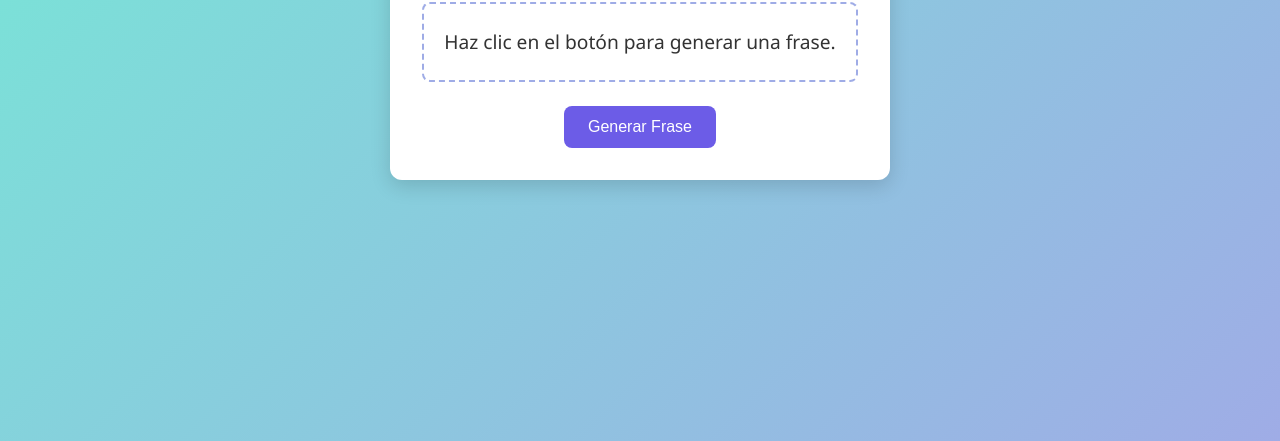
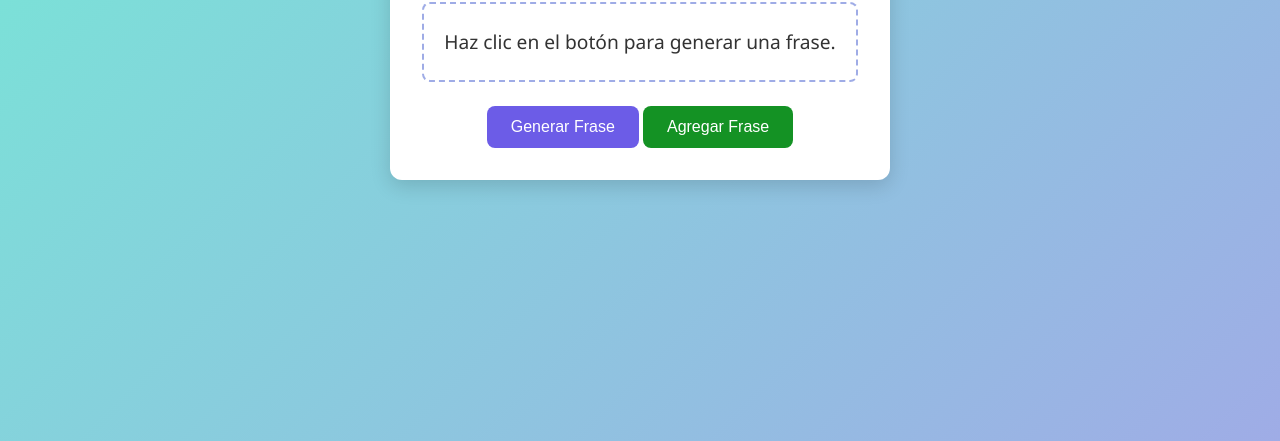
Before and after one commit to admolinac/git-vanilla-js, a plain HTML site: page index.html in a window 1280 px wide. Shown: the part 359-800 px from the top of the page. Drawn offline with Linux system fonts and the light colour scheme.

Commit message:
Add HTML structure for phrase generator interface

```diff
--- a/index.html
+++ b/index.html
@@ -19,6 +19,8 @@
         </p>
 
         <button id="generate-btn"> Generar Frase </button>
+
+        <button id="add-phrase-btn"> Agregar Frase </button>
     </div>
 
     <script src="app.js"></script>
--- a/styles.css
+++ b/styles.css
@@ -64,6 +64,21 @@ h1 {
   background: #4834d4;
 }
 
+#add-phrase-btn {
+  background: #149224;
+  color: #fff;
+  border: none;
+  padding: 0.75rem 1.5rem;
+  font-size: 1rem;
+  border-radius: 8px;
+  cursor: pointer;
+  transition: background 0.3s ease;
+}
+
+#add-phrase-btn:hover {
+  background: #1cb330;
+}
+
 /* ===== Responsivo ===== */
 @media (max-width: 600px) {
   .container {
```
